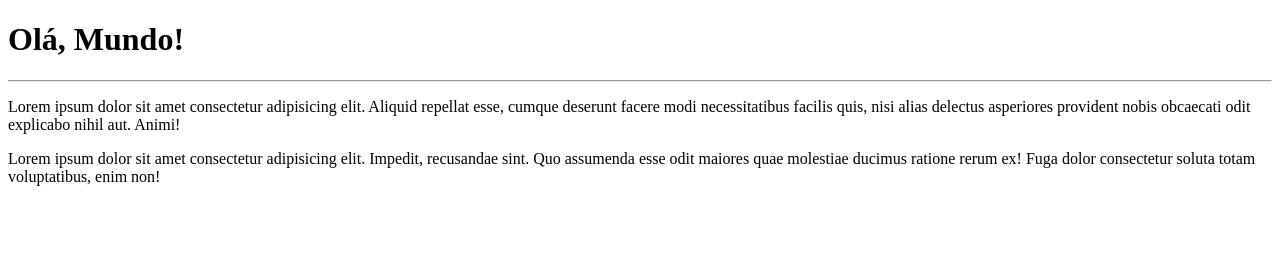
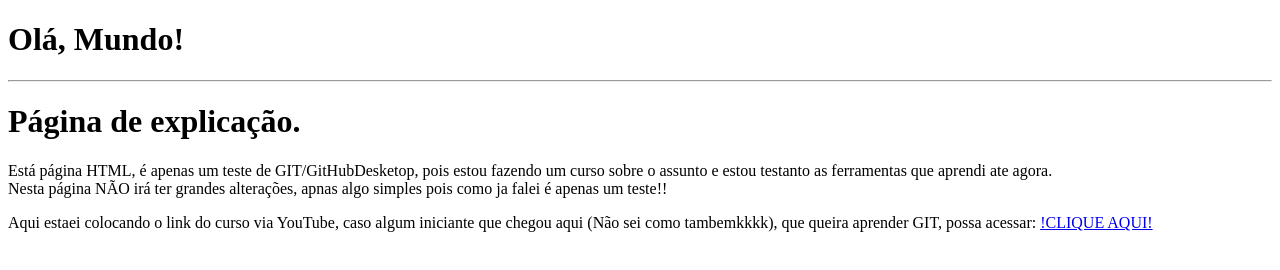
Before and after one commit to Ha1000J/ola-mundo, a plain HTML site: page site-exemplo/index.html in a window 1280 px wide. Drawn offline with Linux system fonts and the light colour scheme.

Commit message:
Alteração no corpo do arquivo index.html.
Coloquei uma explicação, mais detalhada sobre do que se trata este arquivo de HTML.

```diff
--- a/site-exemplo/index.html
+++ b/site-exemplo/index.html
@@ -10,7 +10,14 @@
 <body>
     <h1>Olá, Mundo!</h1>
     <hr>
-    <p>Lorem ipsum dolor sit amet consectetur adipisicing elit. Aliquid repellat esse, cumque deserunt facere modi necessitatibus facilis quis, nisi alias delectus asperiores provident nobis obcaecati odit explicabo nihil aut. Animi!</p>
-    <p>Lorem ipsum dolor sit amet consectetur adipisicing elit. Impedit, recusandae sint. Quo assumenda esse odit maiores quae molestiae ducimus ratione rerum ex! Fuga dolor consectetur soluta totam voluptatibus, enim non!</p>
+    <h1>Página de explicação.</h1>
+    <p>
+        Está página HTML, é apenas um teste de GIT/GitHubDesketop, pois estou fazendo um curso sobre o assunto e estou testanto as ferramentas que aprendi ate agora.
+        <br>
+        Nesta página NÃO irá ter grandes alterações, apnas algo simples pois como ja falei é apenas um teste!!
+    </p>
+    <p>
+        Aqui estaei colocando o link do curso via YouTube, caso algum iniciante que chegou aqui (Não sei como tambemkkkk), que queira aprender GIT, possa acessar: <a href="https://www.youtube.com/@CursoemVideo">!CLIQUE AQUI!</a>
+    </p>
 </body>
 </html>
```
